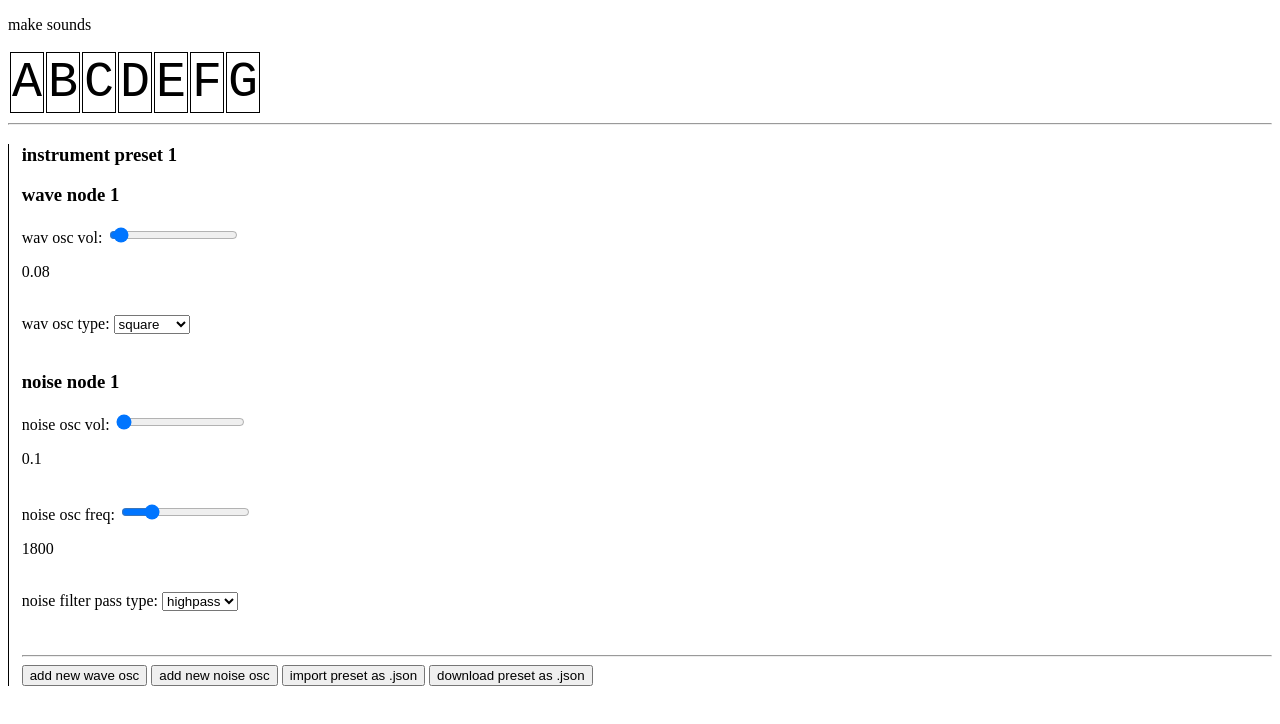
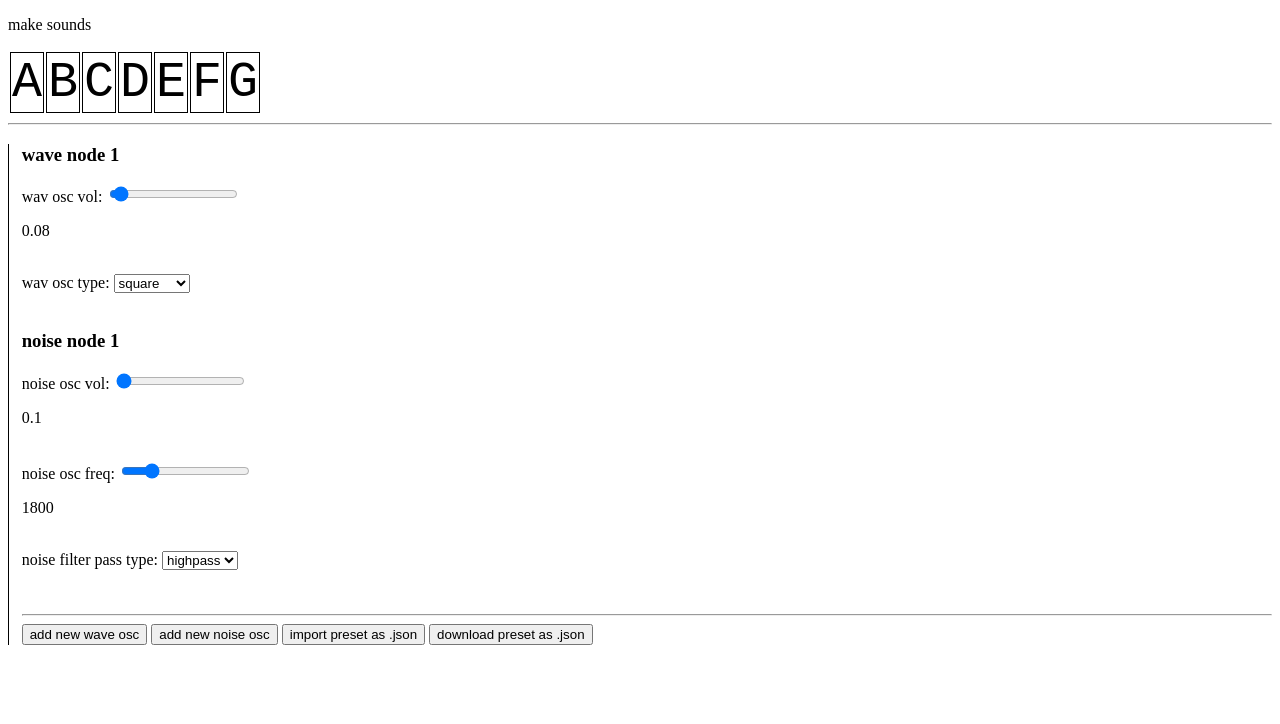
Before and after one commit to syncopika/soundmaker, a plain HTML site: page index.html in a window 1280 px wide. Drawn offline with Linux system fonts and the light colour scheme.

Commit message:
some improvements

```diff
--- a/index.html
+++ b/index.html
@@ -36,26 +36,7 @@
 	<hr />
 
 	<div class='preset' id='instrumentPreset1'>
-		<h3> instrument preset 1 </h3>
-
-		<div id='waveNode1' class='waveNode'>
-			<h3> wave node 1 </h3>
-			<label for='waveOscVolume'> wav osc vol: </label>
-			<input name='waveOscVolume' id='waveOscVolume' type='range' max='.8' min='0.05' step='0.01' value='0.08'/>
-			<p id='wovVolValue'> 0.08 </p>
-
-			<br />
-
-			<label for='waveOscType'> wav osc type: </label>
-			<select name='waveOscType' id='waveOscType'>
-				<option> square </option>
-				<option> triangle </option>
-				<option> sawtooth </option>
-			</select>
-
-			<br />
-
-		</div>
+		<!--<h3> instrument preset 1 </h3>-->
 
 		<br />
 
@@ -98,6 +79,7 @@
 </html>
 
 <script>
+
 	let NOTE_FREQ = {
 		"B": 493.88,
 		"A": 440.00,
@@ -132,10 +114,10 @@
 
 	let preset1 = {
 		'presetName': 'preset1',
-		'numWaveNodes': 1,
+		'numWaveNodes': 0,//1,
 		'numNoiseNodes': 1,
 		'waveNodes': [
-			waveNode1
+			//waveNode1
 		],
 		'noiseNodes': [
 			noiseNode1
@@ -146,16 +128,6 @@
 
 	let currPreset = preset1;
 
-
-	// make a function for this part
-	document.getElementById('waveOscVolume').addEventListener('input', (evt) => {
-		waveNode1.waveOscVolume1 = evt.target.valueAsNumber;
-		document.getElementById('wovVolValue').innerHTML = evt.target.valueAsNumber;
-	});
-
-	document.getElementById('waveOscType').addEventListener('change', (evt) => {
-		waveNode1.waveOscType1 = evt.target.value;
-	});
 
 	document.getElementById('noiseOscVolume').addEventListener('input', (evt) => {
 		noiseNode1.noiseOscVolume1 = evt.target.valueAsNumber;
@@ -276,12 +248,94 @@
 
 	function createNewWavOsc(parentElement){
 		// create a new wave osc section in html
+		let newNodeParams = {};
+
+		let newIdNum = currPreset.numWaveNodes + 1;
+		let newWaveNodeDiv = document.createElement('div');
+		newWaveNodeDiv.id = 'waveNode' + newIdNum;
+		newWaveNodeDiv.className = 'waveNode';
+
+		let h3 = document.createElement('h3');
+		h3.innerHTML = 'wave node ' + newIdNum;
+
+		let input = document.createElement('input');
+		input.setAttribute('name', 'waveOscVolume' + newIdNum);
+		input.setAttribute('id', 'waveOscVolume' + newIdNum);
+		input.setAttribute('type', 'range');
+		input.setAttribute('max', 0.8);
+		input.setAttribute('min', 0.05);
+		input.setAttribute('step', 0.01);
+		input.setAttribute('value', 0.08);
+
+		let volumeValue = document.createElement('p');
+		volumeValue.id = 'waveNodeVolValue' + newIdNum;
+		volumeValue.innerHTML = input.value;
+
+		let label = document.createElement('label');
+		label.innerHTML = 'wav osc vol: ';
+		label.setAttribute('for', 'waveOscVolume' + newIdNum);
+
+		let brElement1 = document.createElement('br');
+		let brElement2 = document.createElement('br');
+
+		let select = document.createElement('select');
+		select.setAttribute('name', 'waveOscType' + newIdNum);
+		select.id = 'waveOscType' + newIdNum;
+
+		let options = [
+			'square',
+			'triangle',
+			'sawtooth'
+		];
+
+		options.forEach((opt) => {
+			let newOption = document.createElement('option');
+			newOption.innerHTML = opt;
+			select.appendChild(newOption);
+		});
+
+		let selectLabel = document.createElement('label');
+		selectLabel.innerHTML = 'wav osc type: ';
+		selectLabel.setAttribute('for', 'waveOscType' + newIdNum);
+
+		// add event listeners for input and select
+		input.addEventListener('input', (evt) => {
+			newNodeParams[input.id] = evt.target.valueAsNumber;
+			volumeValue.innerHTML = evt.target.valueAsNumber;
+		});
+
+		select.addEventListener('change', (evt) => {
+			newNodeParams[select.id] = evt.target.value;
+		});
+
+		// put it all together
+		newWaveNodeDiv.appendChild(h3);
+		newWaveNodeDiv.appendChild(label);
+		newWaveNodeDiv.appendChild(input);
+		newWaveNodeDiv.appendChild(volumeValue);
+		newWaveNodeDiv.appendChild(brElement1);
+		newWaveNodeDiv.appendChild(selectLabel);
+		newWaveNodeDiv.appendChild(select);
+		newWaveNodeDiv.appendChild(brElement2);
+
+		// TODO: don't need this after dynamic noise node creation implemented?
+		let parent = document.getElementById(parentElement);
+		parent.insertBefore(newWaveNodeDiv, parent.firstChild);
+
+		newNodeParams[input.id] = 0.08;
+		newNodeParams[select.id] = 'square';
+
+		currPreset.numWaveNodes += 1;
+		currPreset.waveNodes.push(newNodeParams);
 	}
 
 	function createNewNoiseOsc(parentElement){
 		// create a new noise section in html
 	}
 
+
+	createNewWavOsc('instrumentPreset1');
+
 	document.getElementById('instrumentPresetDownload').addEventListener('click', () => {
 		downloadPreset();
 	});
```
